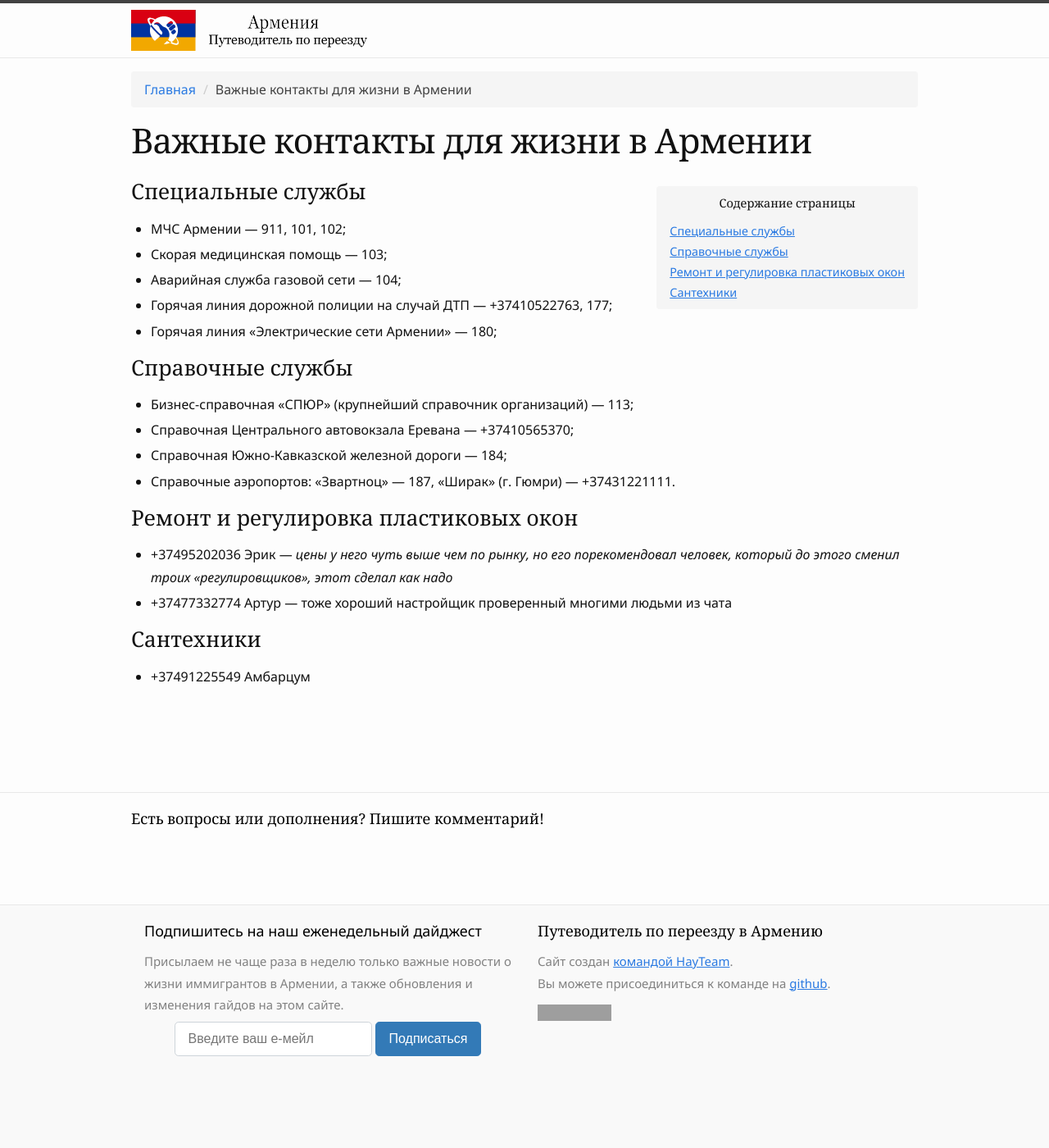
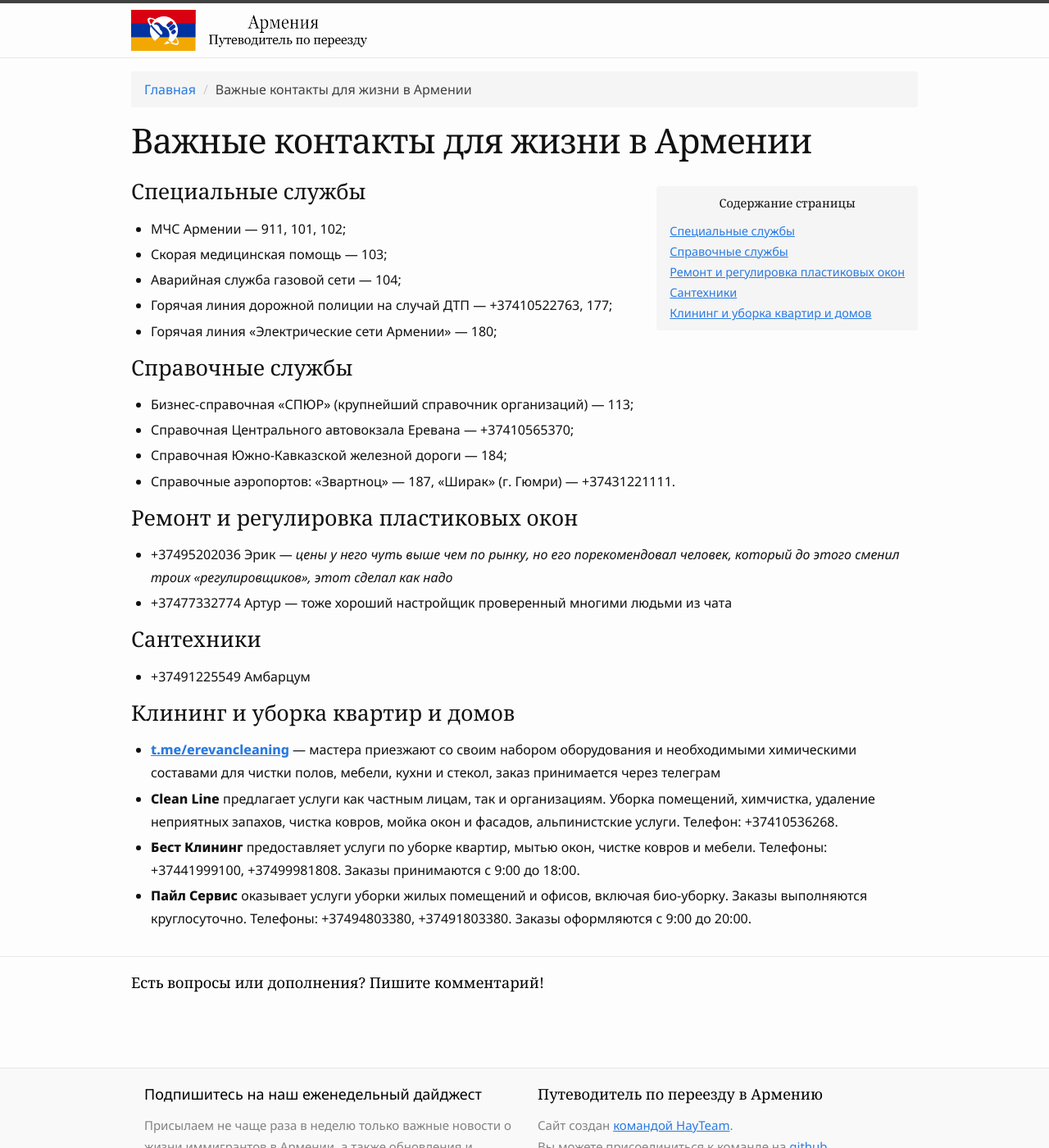
Before and after one commit to haywiki/haywiki.github.io, a Jekyll site: the page built from life/services.md, in a window 1280 px wide and 1400 px high. Shown: the whole window at 82% size. Built offline with Jekyll 4.4.1, drawn with Linux system fonts in a browser that asks for light colours; a script that is not in the unit is left out; grey boxes are pictures that could not be loaded.

Commit message:
сервисы клининга

```diff
--- a/life/services.md
+++ b/life/services.md
@@ -26,3 +26,10 @@ layout: page
 ### Сантехники
 
 - +37491225549 Амбарцум
+
+### Клининг и уборка квартир и домов
+
+- **[t.me/erevancleaning](https://t.me/erevancleaning)** — мастера приезжают со своим набором оборудования и необходимыми химическими составами для чистки полов, мебели, кухни и стекол, заказ принимается через телеграм
+- **Clean Line** предлагает услуги как частным лицам, так и организациям. Уборка помещений, химчистка, удаление неприятных запахов, чистка ковров, мойка окон и фасадов, альпинистские услуги. Телефон: +37410536268.
+- **Бест Клининг** предоставляет услуги по уборке квартир, мытью окон, чистке ковров и мебели. Телефоны: +37441999100, +37499981808. Заказы принимаются с 9:00 до 18:00.
+- **Пайл Сервис** оказывает услуги уборки жилых помещений и офисов, включая био-уборку. Заказы выполняются круглосуточно. Телефоны: +37494803380, +37491803380. Заказы оформляются с 9:00 до 20:00.
```
